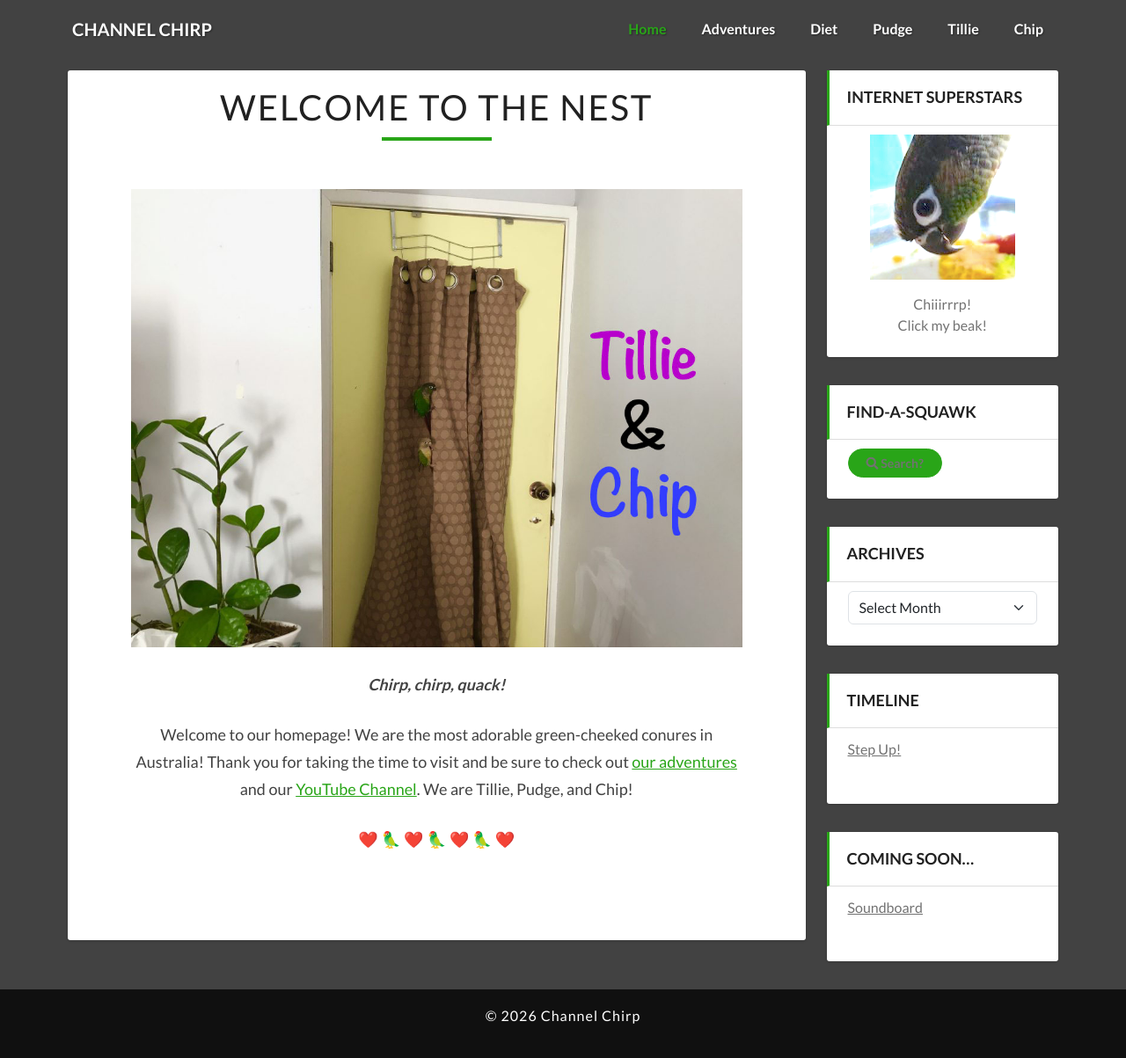
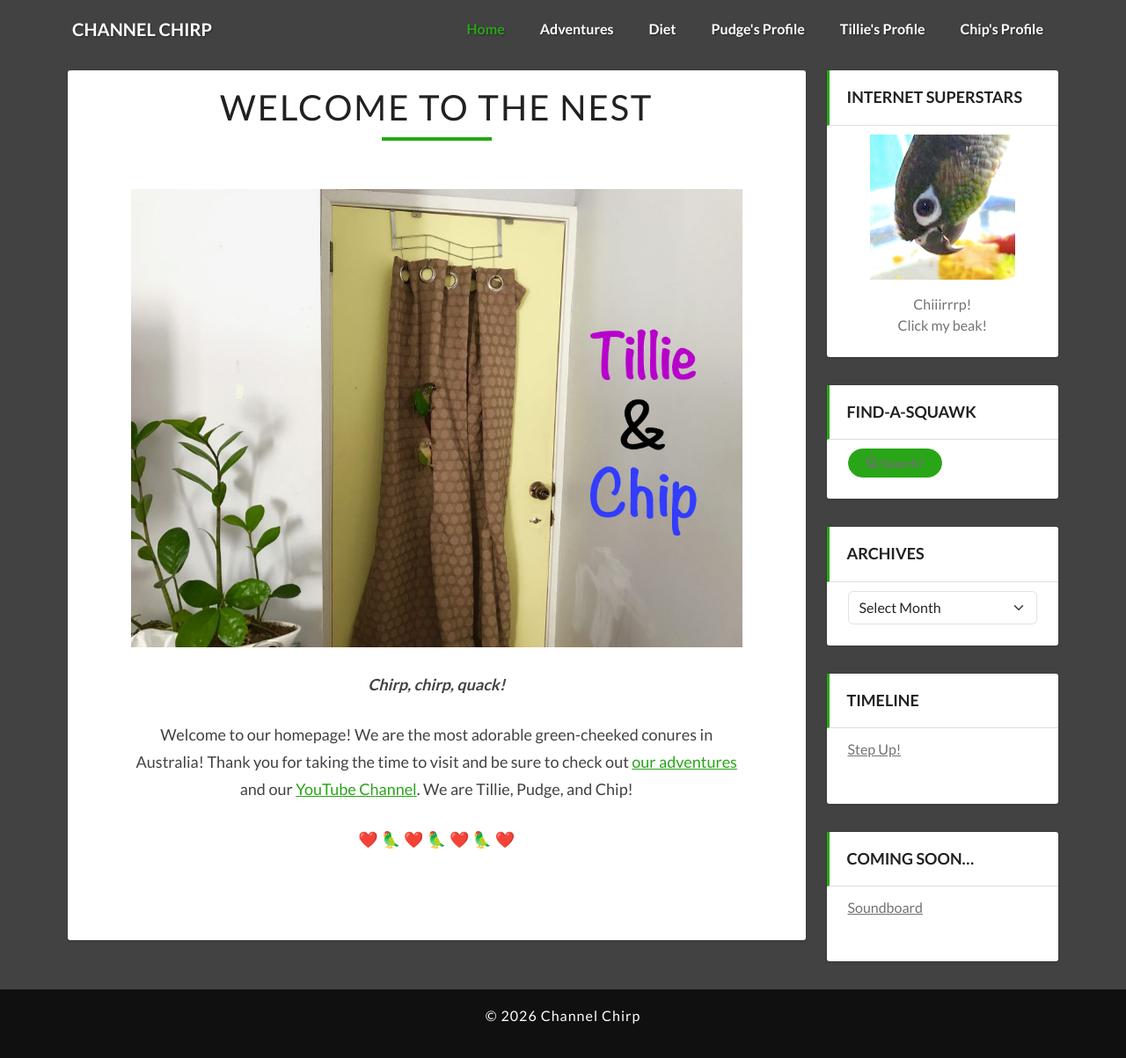
Before and after one commit to ChannelChirp/website, a Jekyll site: the page built from index.md, in a window 1280 px wide and 1209 px high. Shown: the top 1203 px of the window at 88% size. Built offline with Jekyll 4.4.1, drawn with Linux system fonts in a browser that asks for light colours.

Commit message:
Update navbar.html

```diff
--- a/_includes/navbar.html
+++ b/_includes/navbar.html
@@ -9,9 +9,9 @@
         <li class="nav-item"><a class="nav-link {% if page.url == '/' %}active{% endif %}" href="{{ '/' | relative_url }}">Home</a></li>
         <li class="nav-item"><a class="nav-link {% if page.url contains '/adventures/' %}active{% endif %}" href="{{ '/adventures/' | relative_url }}">Adventures</a></li>
         <li class="nav-item"><a class="nav-link {% if page.url == '/diet/' %}active{% endif %}" href="{{ '/diet/' | relative_url }}">Diet</a></li>
-        <li class="nav-item"><a class="nav-link {% if page.url == '/pudge/' %}active{% endif %}" href="{{ '/pudge/' | relative_url }}">Pudge</a></li>
-        <li class="nav-item"><a class="nav-link {% if page.url == '/tillie/' %}active{% endif %}" href="{{ '/tillie/' | relative_url }}">Tillie</a></li>
-        <li class="nav-item"><a class="nav-link {% if page.url == '/chip/' %}active{% endif %}" href="{{ '/chip/' | relative_url }}">Chip</a></li>
+        <li class="nav-item"><a class="nav-link {% if page.url == '/pudge/' %}active{% endif %}" href="{{ '/pudge/' | relative_url }}">Pudge's Profile</a></li>
+        <li class="nav-item"><a class="nav-link {% if page.url == '/tillie/' %}active{% endif %}" href="{{ '/tillie/' | relative_url }}">Tillie's Profile</a></li>
+        <li class="nav-item"><a class="nav-link {% if page.url == '/chip/' %}active{% endif %}" href="{{ '/chip/' | relative_url }}">Chip's Profile</a></li>
       </ul>
     </div>
   </div>
```
